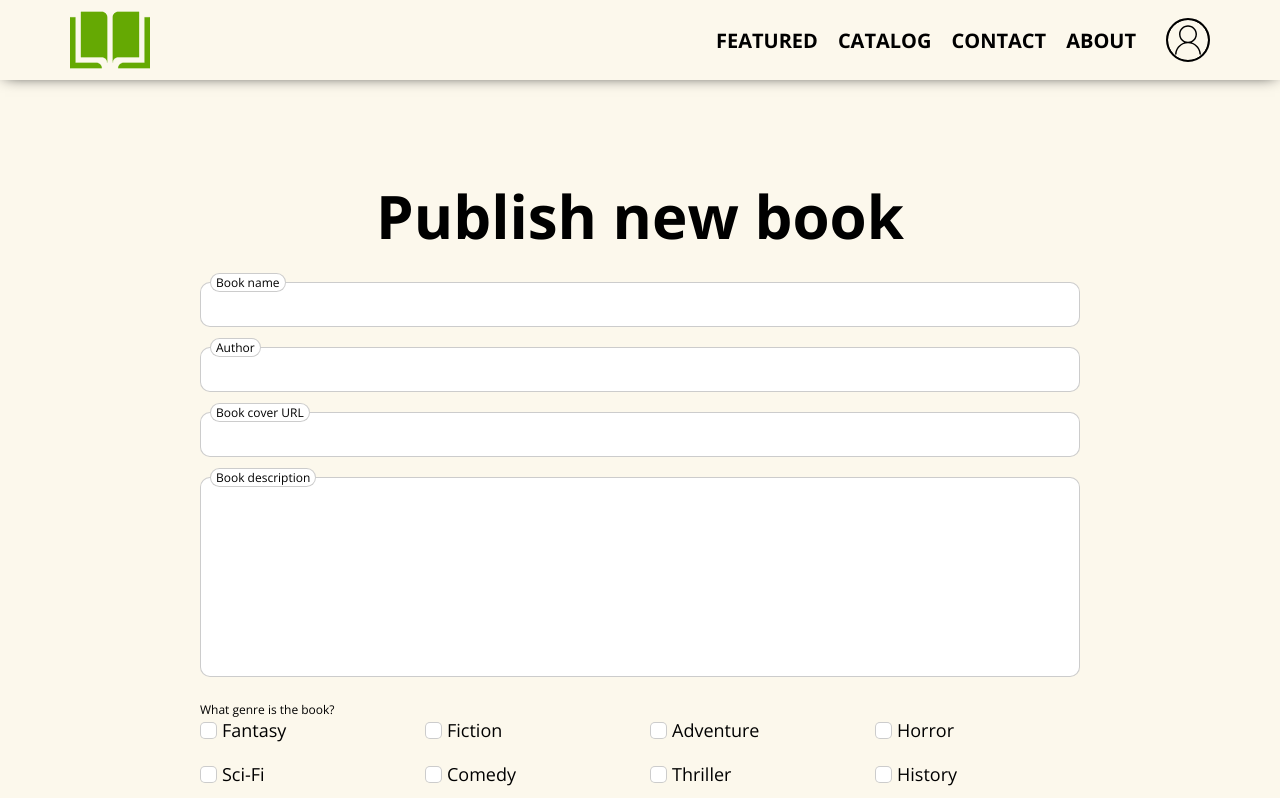
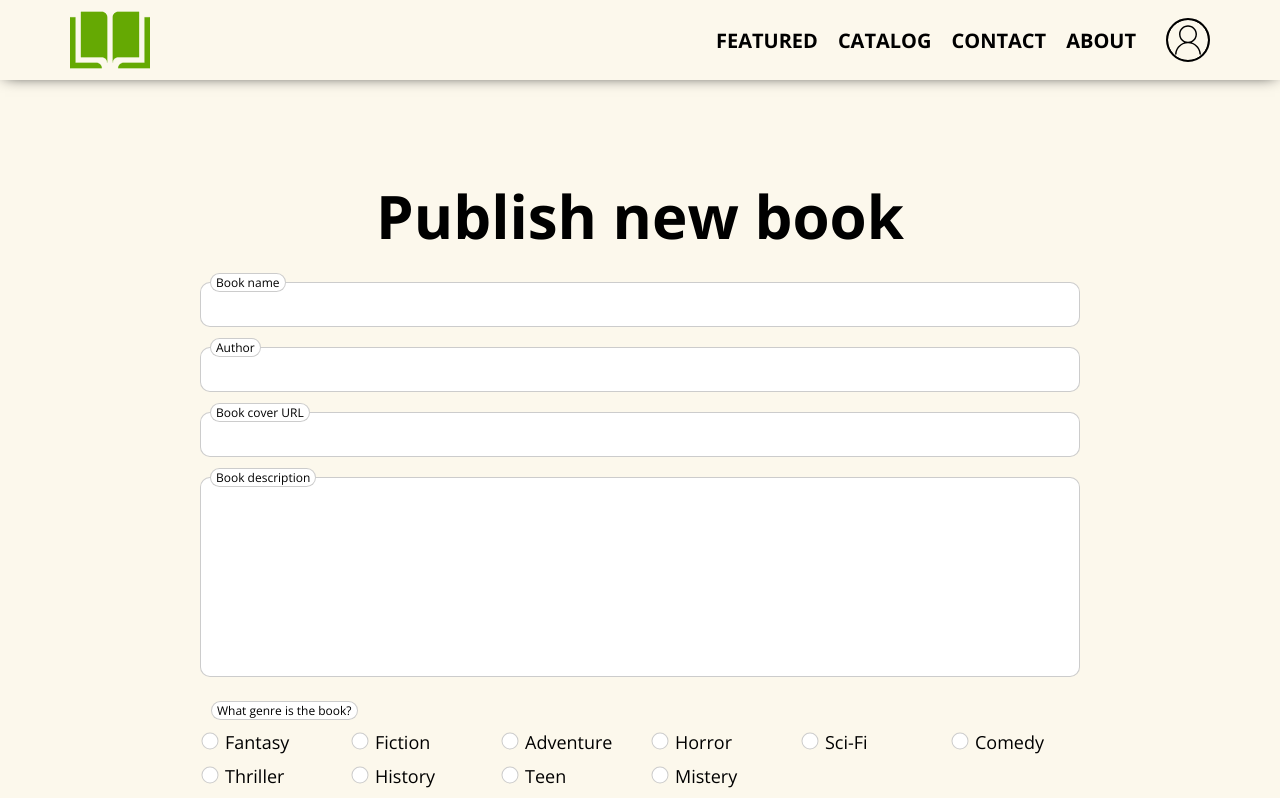
Before and after one commit to IvanRStefanov/book-center-react-project, a React (Vite) app in the folder client/: page /add-new-book in a window 1280 px wide. Shown: the top 798 px of the page. Built offline with nearby package versions, Linux system fonts and the light colour scheme; no server answers; a web font is replaced by a local one.

Commit message:
Add create new book functionality

```diff
--- a/client/src/App.jsx
+++ b/client/src/App.jsx
@@ -97,7 +97,11 @@ function App() {
 						// readBooks={readBooks}
 						/>}
 					/>
-					<Route path="/add-new-book" element={<PublishPage />} />
+					<Route
+						path="/add-new-book"
+						element={<PublishPage updateMyPostedBooks={updateMyPostedBooks}/>}
+
+					/>
 					<Route path="/my-account" element={<MyAccount loggedInUser={loggedInUser} />}>
 						<Route path="my-published-books" element={
 							<MyPublishedBooks
--- a/client/src/components/header/user-details/UserDetails.module.scss
+++ b/client/src/components/header/user-details/UserDetails.module.scss
@@ -34,6 +34,7 @@
 		padding: 30px 50px 50px;
 		max-width: 500px;
 		width: 100%;
+		box-shadow: 0px 0px 36px 0px rgba(0,0,0,0.75);
 	}
 
 	.modal__close-btn {
--- a/client/src/components/publish-page/PublishPage.jsx
+++ b/client/src/components/publish-page/PublishPage.jsx
@@ -1,7 +1,17 @@
 import { useState } from "react";
+import { createNewBook } from "../../services/booksService";
+import { useNavigate } from "react-router-dom";
+import PublishForm from "./publish-form/PublishForm";
 
-export default function PublishPage() {
+export default function PublishPage({
+	updateMyPostedBooks
+}) {
 	const [formValues, setFormValues] = useState({});
+	const [processing, setProcessing] = useState(false);
+	const [error, setError] = useState(false);
+
+	const navigate = useNavigate();
+
 	function changeHandler(e) {
 		setFormValues(oldValues => ({
 			...oldValues,
@@ -9,123 +19,44 @@ export default function PublishPage() {
 				? e.target.checked
 				: e.target.value
 		}))
+	}
 
+	async function publishNewBookSubmitHandler(event) {
+		event.preventDefault();
 		console.log(formValues)
+
+		try {
+			setProcessing(oldState => !oldState);
+			const response = await createNewBook(formValues);
+			updateMyPostedBooks();
+			navigate('/catalog/' + response._id);
+
+		} catch (error) {
+			console.log(error)
+			setProcessing(oldState => !oldState);
+			setError(oldState => !oldState);
+		}
 	}
 
 	return (
 		<section className="section-publish-new-book">
 			<div className="shell section__shell">
-				<div className="form section__form">
-					<form>
-						<div className="form__head">
-							<h1>Publish new book</h1>
+				<div className="section__form">
+					{processing &&
+						<div className="section__form-loading-outer">
+							<div className="section__form-loading-spinner"></div>
 						</div>
+					}
 
-						<div className="form__body">
-							<div className="form__row">
-								<label htmlFor="name" className="form__label">Book name</label>
-
-								<div className="form__controls">
-									<input type="text" className="field" name="name" id="name" onChange={changeHandler} />
-								</div>
-							</div>
-
-							<div className="form__row">
-								<label htmlFor="author" className="form__label">Author</label>
-
-								<div className="form__controls">
-									<input type="text" className="field" name="author" id="author" onChange={changeHandler} />
-								</div>
-							</div>
-
-							<div className="form__row">
-								<label htmlFor="imgUrl" className="form__label">Book cover URL</label>
-
-								<div className="form__controls">
-									<input type="text" className="field" name="imgUrl" id="imgUrl" onChange={changeHandler} />
-								</div>
-							</div>
-
-							<div className="form__row">
-								<label htmlFor="description" className="form__label">Book description</label>
-
-								<div className="form__controls">
-									<textarea className="textarea" name="description" id="description" onChange={changeHandler}></textarea>
-								</div>
-							</div>
-
-							<div className="form__row">
-								<fieldset>
-									<legend>What genre is the book?</legend>
-
-									<ul className="checkboxes">
-										<li>
-											<input type="checkbox" id="Fantasy" name="Fantasy" onChange={changeHandler} />
-											<label htmlFor="Fantasy">Fantasy</label>
-										</li>
-
-										<li>
-											<input type="checkbox" id="Fiction" name="Fiction" onChange={changeHandler} />
-											<label htmlFor="Fiction">Fiction</label>
-										</li>
-
-										<li>
-											<input type="checkbox" id="Adventure" name="Adventure" onChange={changeHandler} />
-											<label htmlFor="Adventure">Adventure</label>
-										</li>
-
-										<li>
-											<input type="checkbox" id="Horror" name="Horror" onChange={changeHandler} />
-											<label htmlFor="Horror">Horror</label>
-										</li>
-
-										<li>
-											<input type="checkbox" id="Sci-Fi" name="Sci-Fi" onChange={changeHandler} />
-											<label htmlFor="Sci-Fi">Sci-Fi</label>
-										</li>
-
-										<li>
-											<input type="checkbox" id="Comedy" name="Comedy" onChange={changeHandler} />
-											<label htmlFor="Comedy">Comedy</label>
-										</li>
-
-										<li>
-											<input type="checkbox" id="Thriller" name="Thriller" onChange={changeHandler} />
-											<label htmlFor="Thriller">Thriller</label>
-										</li>
-
-										<li>
-											<input type="checkbox" id="History" name="History" onChange={changeHandler} />
-											<label htmlFor="History">History</label>
-										</li>
-
-										<li>
-											<input type="checkbox" id="Teen" name="Teen" onChange={changeHandler} />
-											<label htmlFor="Teen">Teen</label>
-										</li>
-
-										<li>
-											<input type="checkbox" id="Mistery" name="Mistery" onChange={changeHandler} />
-											<label htmlFor="Mistery">Mistery</label>
-										</li>
-									</ul>
-								</fieldset>
-							</div>
-
-							<div className="form__row">
-								<label htmlFor="price" className="form__label">Price</label>
-
-								<div className="form__controls">
-									<input type="text" className="field" name="price" id="price" onChange={changeHandler} />
-								</div>
-							</div>
+					{error
+						? <div className="section__form-error">
+							<h3>Something went wrong. Please try again later.</h3>
 						</div>
-
-						<div className="form__actions">
-							<input type="submit" className="form__btn" value="Submit" />
-						</div>
-					</form>
+						: <PublishForm
+							changeHandler={changeHandler}
+							publishNewBookSubmitHandler={publishNewBookSubmitHandler}
+						/>
+					}
 				</div>
 			</div>
 		</section>
--- /dev/null
+++ b/client/src/components/publish-page/publish-form/PublishForm.jsx
@@ -0,0 +1,120 @@
+export default function PublishForm({
+    changeHandler,
+    publishNewBookSubmitHandler
+}) {
+    return (
+        <div className="form">
+
+            <form onSubmit={publishNewBookSubmitHandler}>
+                <div className="form__head">
+                    <h1>Publish new book</h1>
+                </div>
+
+                <div className="form__body">
+                    <div className="form__row">
+                        <label htmlFor="name" className="form__label">Book name</label>
+
+                        <div className="form__controls">
+                            <input type="text" className="field" name="name" id="name" onChange={changeHandler} />
+                        </div>
+                    </div>
+
+                    <div className="form__row">
+                        <label htmlFor="author" className="form__label">Author</label>
+
+                        <div className="form__controls">
+                            <input type="text" className="field" name="author" id="author" onChange={changeHandler} />
+                        </div>
+                    </div>
+
+                    <div className="form__row">
+                        <label htmlFor="imgUrl" className="form__label">Book cover URL</label>
+
+                        <div className="form__controls">
+                            <input type="text" className="field" name="imgUrl" id="imgUrl" onChange={changeHandler} />
+                        </div>
+                    </div>
+
+                    <div className="form__row">
+                        <label htmlFor="description" className="form__label">Book description</label>
+
+                        <div className="form__controls">
+                            <textarea className="textarea" name="description" id="description" onChange={changeHandler}></textarea>
+                        </div>
+                    </div>
+
+                    <div className="form__row">
+                        <fieldset>
+                            <legend>What genre is the book?</legend>
+
+                            <ul className="radios">
+                                <li>
+                                    <input type="radio" id="Fantasy" name="genre" value="Fantasy" onChange={changeHandler} />
+                                    <label htmlFor="Fantasy">Fantasy</label>
+                                </li>
+
+                                <li>
+                                    <input type="radio" id="Fiction" name="genre" value="Fiction" onChange={changeHandler} />
+                                    <label htmlFor="Fiction">Fiction</label>
+                                </li>
+
+                                <li>
+                                    <input type="radio" id="Adventure" name="genre" value="Adventure" onChange={changeHandler} />
+                                    <label htmlFor="Adventure">Adventure</label>
+                                </li>
+
+                                <li>
+                                    <input type="radio" id="Horror" name="genre" value="Horror" onChange={changeHandler} />
+                                    <label htmlFor="Horror">Horror</label>
+                                </li>
+
+                                <li>
+                                    <input type="radio" id="Sci-Fi" name="genre" value="Sci-Fi" onChange={changeHandler} />
+                                    <label htmlFor="Sci-Fi">Sci-Fi</label>
+                                </li>
+
+                                <li>
+                                    <input type="radio" id="Comedy" name="genre" value="Comedy" onChange={changeHandler} />
+                                    <label htmlFor="Comedy">Comedy</label>
+                                </li>
+
+                                <li>
+                                    <input type="radio" id="Thriller" name="genre" value="Thriller" onChange={changeHandler} />
+                                    <label htmlFor="Thriller">Thriller</label>
+                                </li>
+
+                                <li>
+                                    <input type="radio" id="History" name="genre" value="History" onChange={changeHandler} />
+                                    <label htmlFor="History">History</label>
+                                </li>
+
+                                <li>
+                                    <input type="radio" id="Teen" name="genre" value="Teen" onChange={changeHandler} />
+                                    <label htmlFor="Teen">Teen</label>
+                                </li>
+
+                                <li>
+                                    <input type="radio" id="Mistery" name="genre" value="Mistery" onChange={changeHandler} />
+                                    <label htmlFor="Mistery">Mistery</label>
+                                </li>
+                            </ul>
+                        </fieldset>
+                    </div>
+
+                    <div className="form__row">
+                        <label htmlFor="price" className="form__label">Price</label>
+
+                        <div className="form__controls">
+                            <input type="text" className="field" name="price" id="price" onChange={changeHandler} />
+                        </div>
+                    </div>
+                </div>
+
+                <div className="form__actions">
+                    <input type="submit" className="form__btn" value="Submit" />
+                </div>
+            </form>
+        </div>
+
+    );
+}
--- a/client/src/components/section-newest-five/slider-newest-five/SliderNewestFive.jsx
+++ b/client/src/components/section-newest-five/slider-newest-five/SliderNewestFive.jsx
@@ -19,7 +19,7 @@ export default function SliderNewestFive() {
 
                 setNewestFive(newestFiveBooks)
             } catch (error) {
-                console.error(error);
+                console.log(error);
             }
         }
 
--- a/client/src/index.scss
+++ b/client/src/index.scss
@@ -594,6 +594,7 @@ main {
 		background-color: $c-beige;
 		border-radius: 20px;
 		padding: 50px;
+		box-shadow: 0px 0px 36px 0px rgba(0,0,0,0.75);
 	}
 
 	.modal__items {
@@ -790,6 +791,11 @@ main {
 	}
 
 	fieldset legend {
+		padding: 0 5px;
+		background-color: #fff;
+		border: 1px solid rgba($color: #000000, $alpha: .2);
+		border-radius: 999em;
+		margin: 0 0 10px 11px;
 		font-size: 12px;
 	}
 
@@ -843,6 +849,63 @@ main {
 			opacity: 0;
 			visibility: hidden;
 		}
+	}
+
+	.radios {
+		list-style-type: none;
+		display: grid;
+		grid-template-columns: repeat(6, .16667fr);
+		gap: 10px 20px;
+		font-size: 18px;
+	}
+
+	.radios input[type=radio] {
+		display: none;
+	}
+
+	.radios label {
+		position: relative;
+		padding-left: 25px;
+		cursor: pointer;
+
+		&:before {
+			content: '';
+			position: absolute;
+			top: 11px;
+			left: 10px;
+			width: 15px;
+			aspect-ratio: 1;
+			transform: translate(-50%, -50%);
+			background-color: #fff;
+			border: 1px solid rgba($color: #000000, $alpha: .2);
+			border-radius: 50%;
+			z-index: 1;
+		}
+
+		&:after {
+			content: '';
+			position: absolute;
+			left: 10px;
+			top: 11px;
+			transform: translate(-50%, -50%) scale(0);
+			width: 10px;
+			aspect-ratio: 1;
+			z-index: 2;
+			background-color: #000;
+			border-radius: 50%;
+			opacity: 0;
+			visibility: hidden;
+			transition: opacity, visibility, transform;
+			transition-duration: .2s;
+			transition-timing-function: ease;
+
+		}
+	}
+
+	.radios input[type=radio]:checked + label:after{
+		opacity: 1;
+		visibility: visible;
+		transform: translate(-50%, -50%) scale(1);
 	}
 
 }
@@ -1179,50 +1242,6 @@ main {
 }
 
 /* ------------------------------------------------------------ *\
-	Star-rating
-\* ------------------------------------------------------------ */
-
-.star-rating {
-	display: flex;
-	flex-direction: row-reverse;
-	align-items: flex-end;
-	max-width: 185px;
-	width: 100%;
-	margin-right: auto;
-
-	input {
-		display: none
-	}
-
-	label {
-		cursor: pointer;
-		color: gold;
-		font-size: 45px;
-		line-height: .75;
-		position: relative
-	}
-
-	label:before {
-		content: '\2605';
-		position: absolute;
-		// font-size: 45px;
-		font-size: inherit;
-		line-height: inherit;
-		opacity: 0;
-		visibility: hidden;
-		transition: all .3s;
-	}
-
-	label:hover:before,
-	label:hover~label:before,
-	input:checked~label:before {
-		opacity: 1;
-		visibility: visible;
-		color: gold
-	}
-}
-
-/* ------------------------------------------------------------ *\
 	Section-publish-new-book
 \* ------------------------------------------------------------ */
 
@@ -1236,6 +1255,37 @@ main {
 	.section__form {
 		position: relative;
 		z-index: 3;
+	}
+
+	.section__form-loading-outer {
+		position: absolute;
+		top: 0;
+		left: 0;
+		width: 100%;
+		height: 100%;
+		background-color: rgba($color: #000000, $alpha: .7);
+		z-index: 4;
+	}
+
+	.section__form-loading-spinner {
+		position: absolute;
+		top: 50%;
+		left: 50%;
+		display: block;
+		width: 25px;
+		aspect-ratio: 1;
+		border-radius: 50%;
+		border: 5px solid #ddd;
+		border-top-color: orange;
+		animation: loading 1s linear infinite;
+		z-index: 5;
+	}
+
+	.section__form-error {
+		display: flex;
+		align-items: center;
+		justify-content: center;
+		text-align: center;
 	}
 }
 
--- a/client/src/requester/requester.js
+++ b/client/src/requester/requester.js
@@ -8,11 +8,13 @@ function optionsBuilder(data) {
         };
     }
 
-    const token = JSON.parse(sessionStorage.getItem('userData')).accessToken;
-    // console.log(JSON.parse(userData))
-    console.log(token)
+    const user = sessionStorage.getItem('userData');
+    let token;
+    // console.log(user)
 
-    if(token) {
+    if (user) {
+        token = JSON.parse(user).accessToken;
+
         options.headers = {
             'Content-type': 'application/json',
             'X-Authorization': token
@@ -28,15 +30,15 @@ async function request(method, url, data) {
         ...optionsBuilder(data),
     });
 
-    if(response.status === 204) {
+    if (response.status === 204) {
         return {};
     }
 
-    const result = await response.json();
-
-    if(response.ok !== true) {
+    if (response.ok !== true) {
         throw result;
     }
+
+    const result = await response.json();
 
     return result;
 }
--- a/client/src/services/booksService.js
+++ b/client/src/services/booksService.js
@@ -23,3 +23,9 @@ export async function getLatestFiveBooks() {
 export async function deleteBook(bookId) {
    await requester.del(baseUrl + `/${bookId}`);
 }
+
+export async function createNewBook(bookData) {
+    const result = await requester.post(baseUrl, bookData);
+
+    return result;
+}
```
